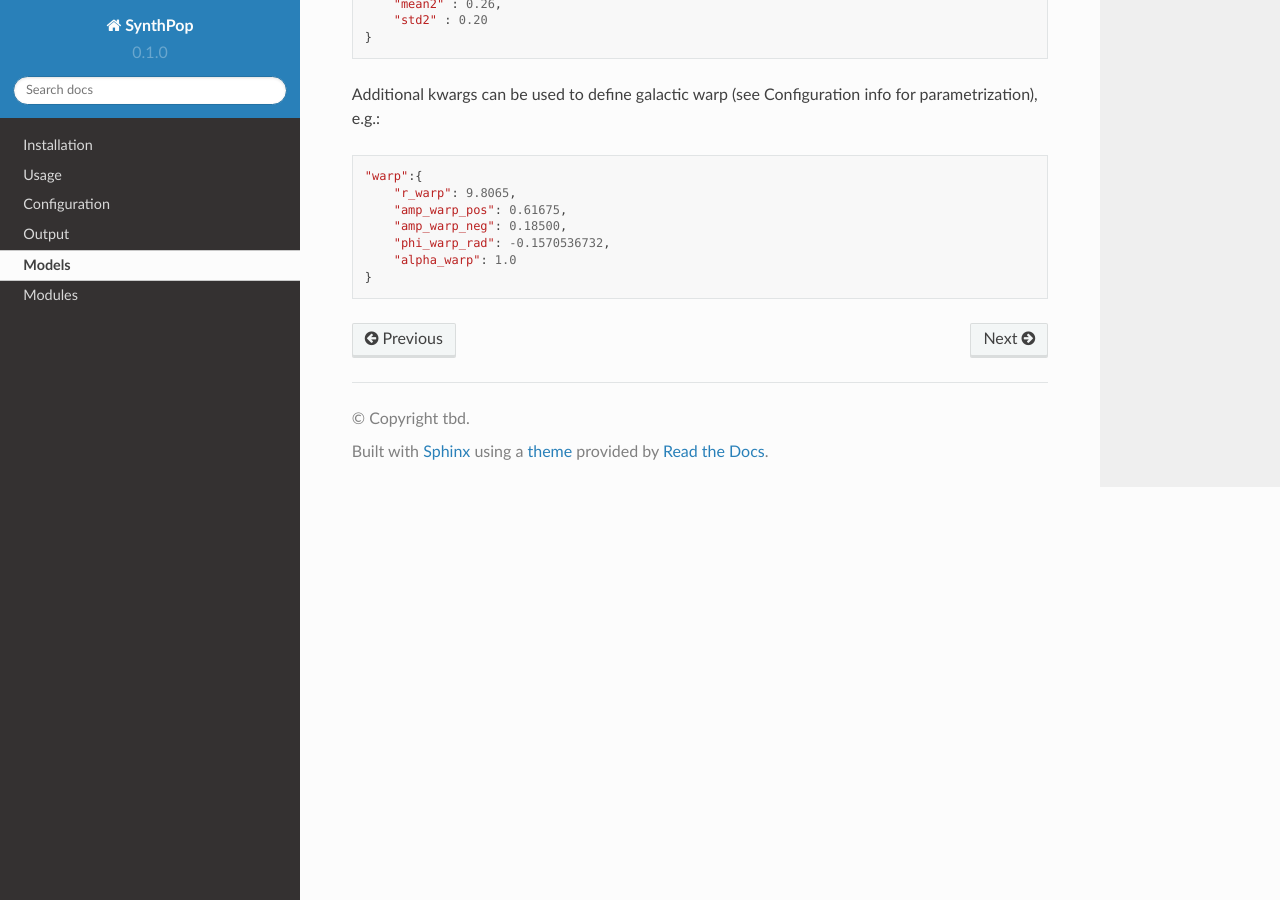
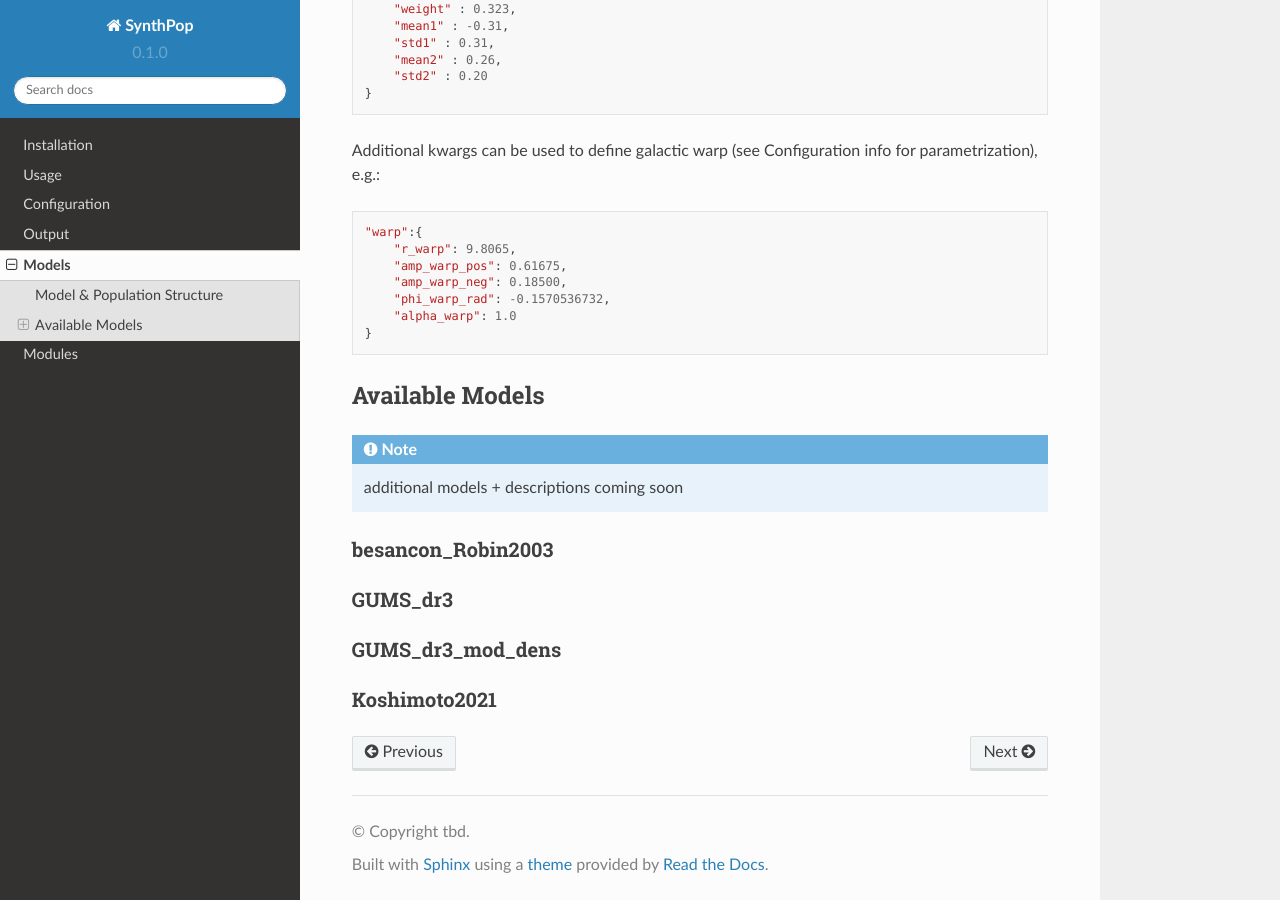
Before and after one commit to synthpop-galaxy/synthpop, a Sphinx documentation site: the page built from docs/source/models.rst, in a window 1280 px wide and 900 px high, scrolled down 773 px. Built offline with Sphinx 7.4.7 and the Read the Docs theme 2.0.0, drawn with Linux system fonts in a browser that asks for light colours; some of the changed text lies outside the part shown.

Commit message:
Update models.rst

```diff
--- a/docs/source/models.rst
+++ b/docs/source/models.rst
@@ -1,5 +1,8 @@
 Models
 ======
+
+Model & Population Structure
+----------------------------
 
 In the code, each Model option exists as a directory in ``synthpop/modules``.
 A model is defined by a collection of populations.
@@ -42,3 +45,20 @@ Additional kwargs can be used to define galactic warp (see Configuration info fo
         "phi_warp_rad": -0.1570536732,
         "alpha_warp": 1.0
     }
+
+Available Models
+----------------
+.. note::
+    additional models + descriptions coming soon
+
+besancon_Robin2003
+^^^^^^^^^^^^^^^^^^
+
+GUMS_dr3
+^^^^^^^^
+
+GUMS_dr3_mod_dens
+^^^^^^^^^^^^^^^^^
+
+Koshimoto2021
+^^^^^^^^^^^^^
```
